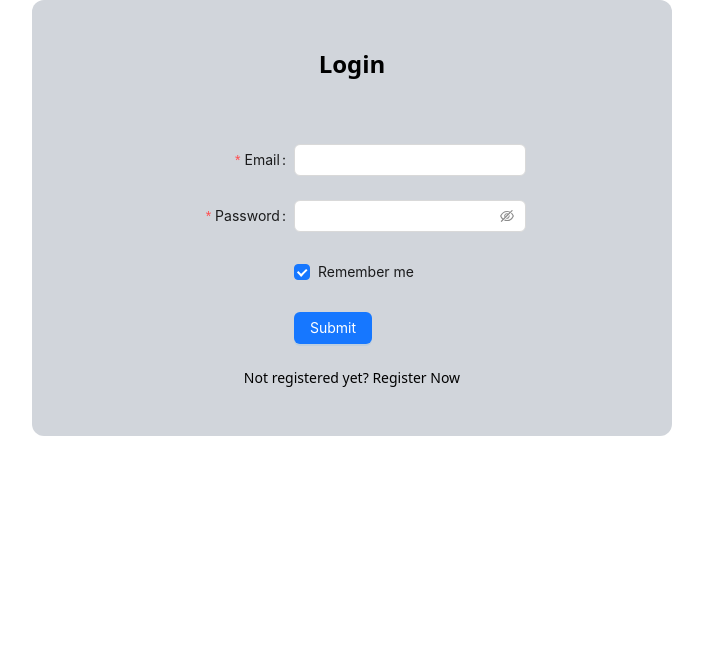
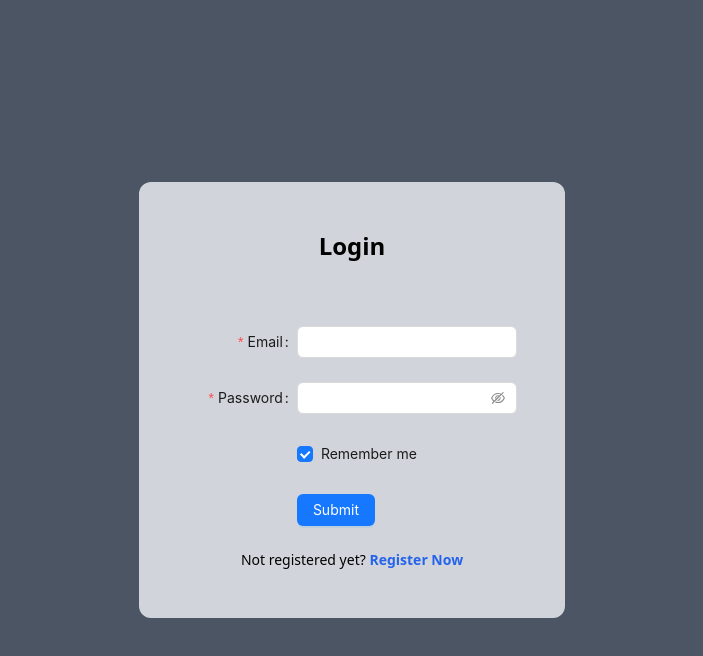
Before and after one commit to muhammadfuaad/ecommerce_project_frontend, a React (Vite) app: page /login in a window 1280 px wide. Shown: the top 656 px of the page, without its empty margins (288-991 px from the left). Built offline with nearby package versions, Linux system fonts and the light colour scheme.

Commit message:
forntend validations added

```diff
--- a/src/Components/Authentication/Login.jsx
+++ b/src/Components/Authentication/Login.jsx
@@ -30,7 +30,8 @@ const Login = () => {
   };
 
   return (
-    <div className='bg-gray-300 p-12 rounded-xl w-1/2 flex flex-col justify-center items-center m-auto'>
+    <div className='flex justify-center items-center h-screen bg-gray-600'>
+      <div className='bg-gray-300 p-12 rounded-xl w-1/3 flex flex-col justify-center items-center m-auto'>
         <h2 className='font-bold text-2xl mb-16'>Login</h2>
         <Form
           name="basic"
@@ -49,7 +50,6 @@ const Login = () => {
           >
             <Input />
           </Form.Item>
-
           <Form.Item
             label="Password"
             name="password"
@@ -57,7 +57,6 @@ const Login = () => {
           >
             <Input.Password />
           </Form.Item>
-
           <Form.Item
             name="remember"
             valuePropName="checked"
@@ -65,14 +64,14 @@ const Login = () => {
           >
             <Checkbox>Remember me</Checkbox>
           </Form.Item>
-
           <Form.Item wrapperCol={{ offset: 8, span: 16 }}>
             <Button type="primary" htmlType="submit">
               Submit
             </Button>
           </Form.Item>
         </Form>
-      <span className="text-sm text-black">Not registered yet? <a className='cursor-pointer' onClick={() => navigate("/register")}>Register Now</a></span>
+        <span className="text-sm text-black">Not registered yet? <a className='cursor-pointer text-blue-600 font-bold' onClick={() => navigate("/register")}>Register Now</a></span>
+      </div>
     </div>
   );
 };
--- a/src/Components/Authentication/Register.jsx
+++ b/src/Components/Authentication/Register.jsx
@@ -7,7 +7,15 @@ const Register = () => {
 
   const onFinish = (values) => {
     console.log("values:", values);
-
+    const {name, email, password} = values
+    const chars = /[@*&^%$#|":;,.]/
+    if (chars.test(name)) {
+      notification.error({message: "Name shouldn't contain any character"})
+    } else if (!email.includes("@")) {
+      notification.error({message: "Please enter a valid email"})
+    } else if (password.length < 8) {
+      notification.error({message: "Password should be at least 8 characters long"})
+    } else {
       (axios.post('http://127.0.0.1:8000/api/signup', values)
       .then(response => {
         console.log('response:', response);
@@ -22,8 +30,8 @@ const Register = () => {
           message: error.data.message,
           description: 'Please try again.',
         });
-      })
-    )
+      }))
+    }
   };
 
   const onFinishFailed = (errorInfo) => {
@@ -31,7 +39,8 @@ const Register = () => {
   };
 
   return (
-    <div className='bg-gray-300 p-12 rounded-xl w-1/2 flex flex-col justify-center items-center m-auto'>
+    <div className='flex justify-center items-center h-screen bg-gray-600'>
+      <div className='bg-gray-300 p-12 rounded-xl w-1/3 flex flex-col justify-center items-center m-auto'>
         <h2 className='font-bold text-2xl mb-16'>Register</h2>
         <Form
           name="basic"
@@ -50,7 +59,6 @@ const Register = () => {
           >
             <Input />
           </Form.Item>
-
           <Form.Item
             label="Email"
             name="email"
@@ -58,7 +66,6 @@ const Register = () => {
           >
             <Input />
           </Form.Item>
-
           <Form.Item
             label="Password"
             name="password"
@@ -66,7 +73,6 @@ const Register = () => {
           >
             <Input.Password />
           </Form.Item>
-
           {/* <Form.Item
             name="remember"
             valuePropName="checked"
@@ -74,14 +80,14 @@ const Register = () => {
           >
             <Checkbox>Remember me</Checkbox>
           </Form.Item> */}
-
           <Form.Item wrapperCol={{ offset: 8, span: 16 }}>
             <Button type="primary" htmlType="submit">
               Submit
             </Button>
           </Form.Item>
         </Form>
-      <span className="text-sm text-black">Already registered <a className='cursor-pointer' onClick={() => navigate("/login")}>Login</a></span>
+        <span className="text-sm text-black">Already registered <a className='cursor-pointer text-blue-600 font-bold' onClick={() => navigate("/login")}>Login</a></span>
+      </div>
     </div>
   );
 };
```
Lines whose indentation alone changed are shown as unchanged.
